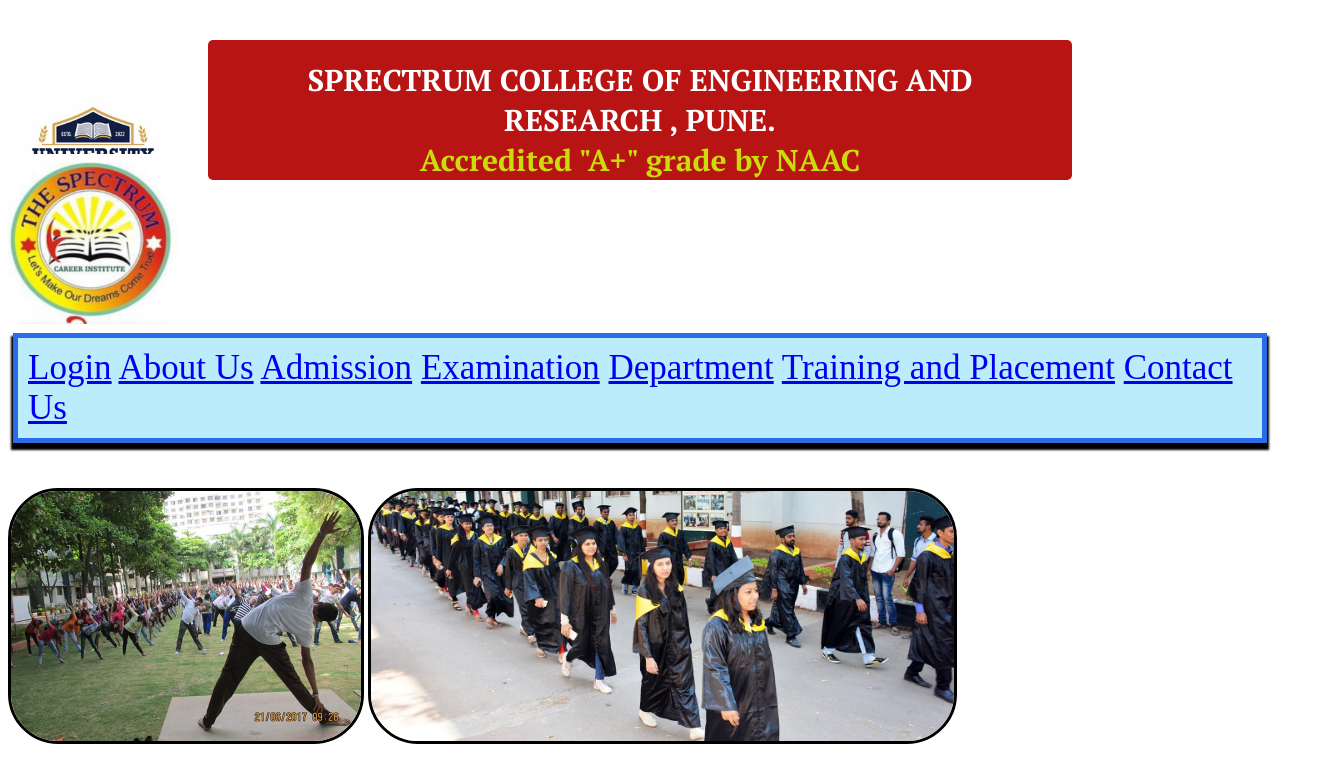
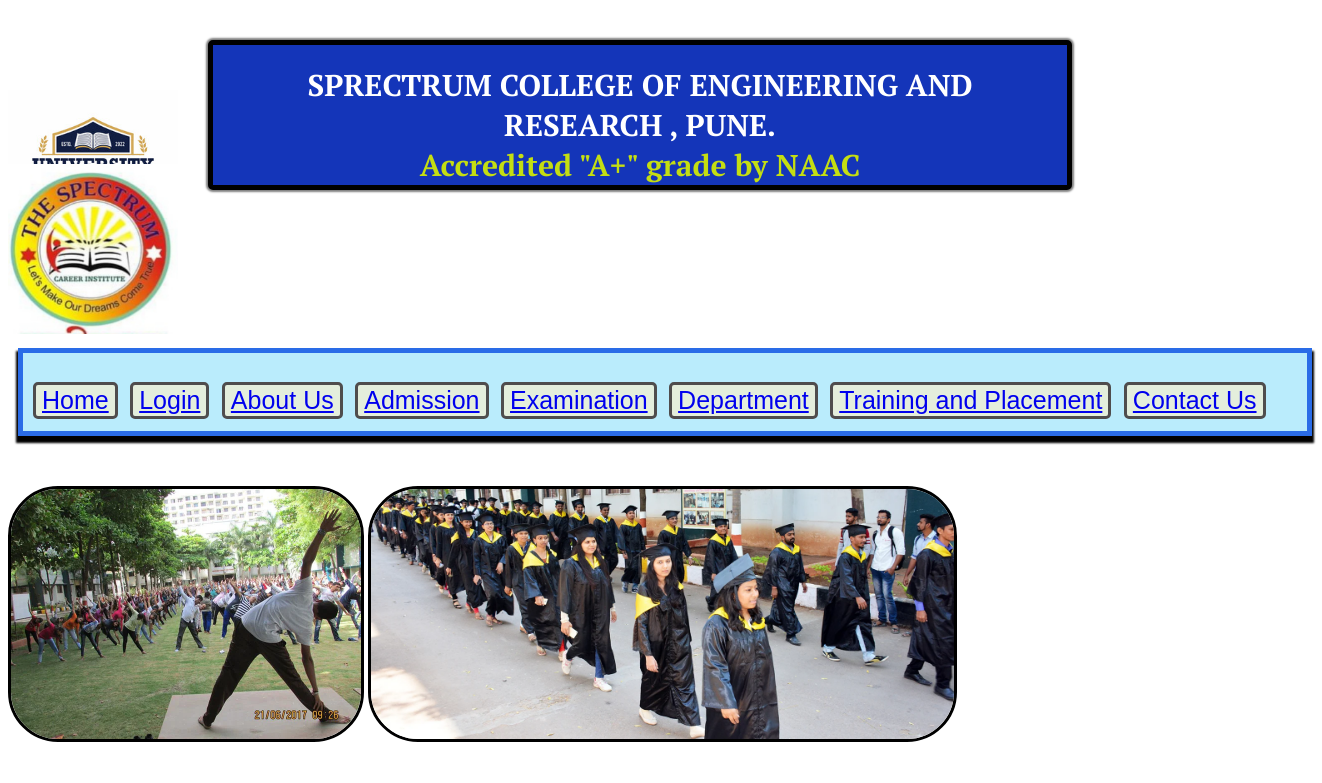
Before and after one commit to kanchansomani/college-website-group-project-1-icp-7, a plain HTML site: page index.html in a window 1280 px wide. Shown: the top 783 px of the page, 1322 px wide, since content can reach past the window. Drawn offline with Linux system fonts and the light colour scheme; files whose address does not match are found by name.

Commit message:
modified index.html

```diff
--- a/css/index.css
+++ b/css/index.css
@@ -0,0 +1,105 @@
+
+        @import url('https://fonts.googleapis.com/css2?family=PT+Serif:wght@700&display=swap');
+
+       .college_name{
+           background-color: rgb(20, 53, 185);
+           padding: 20px;
+           font-size: 30px;
+           color: rgb(255, 255, 255);
+           font-family: 'PT Serif', serif;
+           text-align: center;
+           border-radius: 5px;
+           margin-left: 200px;
+           margin-right: 200px;
+           height: 100px;
+           margin-top: 40px;
+           border: 5px solid black;
+           box-shadow: 0 0 2px 2px grey;
+
+       }
+
+       .grade{
+           color: rgba(203, 228, 11, 0.963);
+           font-size: 30px;
+           font-family: 'PT Serif', serif;
+          padding-bottom: 5px;
+       }
+
+       .image{
+        margin-top: 40px;
+        border-radius: 50px;
+        border: 3px solid black;
+       }
+
+       .card{
+        height:300px;
+        width: 30%;
+        background-color: rgb(231, 159, 202);
+        border-radius: 10px;
+        padding: 10px;
+        font-size: 20px;
+        display:inline-flex;
+        margin: 10px;
+        margin-top: 20px;
+        box-shadow: 0 0 5px 5px;
+        text-align: justify;
+       }
+
+       .about{
+        font-size: 30px;
+        margin: 20px;
+       }
+
+       .logo{
+
+        margin-top: -100px;
+        height="200px"
+
+       }
+
+       .social_media{
+       height: 40px;
+       margin:5px ;
+
+       }
+
+       .nevigation_bar{
+       font-size: 50px;
+       margin: 10px;
+       background-color: rgb(186, 236, 252);
+       border: 5px solid rgb(42, 108, 231);
+       padding: 10px;
+       display: inline-block;
+       box-shadow: 0 5px 2px 2px;
+       width: 100%;
+       }
+
+      .navigation_button{
+        font-size: 25px;
+       border: 3px solid rgb(79, 77, 77);
+       border-radius: 5px;
+       background-color: rgb(228, 238, 220);
+      }
+
+       .notice{
+        text-align: center;
+        background-color: aquamarine;
+        padding: 5px;
+        border: 5px solid grey;
+        border-radius: 10px;
+        margin: 50px 200px 0 200px;
+       }
+
+       .notice-card{
+        height:50px;
+        width: 30%;
+        background-color: rgba(24, 28, 30, 0.299);
+        border-radius: 10px;
+        padding: 10px;
+        font-size: 20px;
+        display:inline-flex;
+        margin: 10px;
+        margin-top: 20px;
+        box-shadow: 0 0 1px 1px;
+        text-align: center;
+       }
--- a/index.html
+++ b/index.html
@@ -3,109 +3,10 @@
 <head>
     <meta name="viewport" content="width=device-width, initial-scale=1.0">
     <title>Home page</title>
-    <style>
-
-
-
-        @import url('https://fonts.googleapis.com/css2?family=PT+Serif:wght@700&display=swap');
-
-       .college_name{
-           background-color: rgb(185, 20, 20);
-           padding: 20px;
-           font-size: 30px;
-           color: rgb(255, 255, 255);
-           font-family: 'PT Serif', serif;
-           text-align: center;
-           border-radius: 5px;
-           margin-left: 200px;
-           margin-right: 200px;
-           height: 100px;
-           margin-top: 40px;
-
-       }
-
-       .grade{
-           color: rgba(203, 228, 11, 0.963);
-           font-size: 30px;
-       }
-
-       .image{
-        margin-top: 40px;
-        border-radius: 50px;
-        border: 3px solid black;
-       }
-
-       .card{
-        height:300px;
-        width: 30%;
-        background-color: rgb(231, 159, 202);
-        border-radius: 10px;
-        padding: 10px;
-        font-size: 20px;
-        display:inline-flex;
-        margin: 10px;
-        margin-top: 20px;
-        box-shadow: 0 0 5px 5px;
-        text-align: justify;
-       }
-
-       .about{
-        font-size: 30px;
-        margin: 20px;
-       }
-
-       .logo{
-
-        margin-top: -100px;
-        height="200px"
-
-       }
-
-       .social_media{
-       height: 40px;
-       margin:5px ;
-
-       }
-
-       .sections{
-        font-size: 35px;
-       margin: 5px;
-       background-color: rgb(186, 236, 252);
-       border: 5px solid rgb(42, 108, 231);
-       padding: 10px;
-       display: inline-block;
-       box-shadow: 0 5px 2px 2px;
-       }
-
-       .notice{
-        text-align: center;
-        background-color: aquamarine;
-        padding: 5px;
-        border: 5px solid grey;
-        border-radius: 10px;
-        margin: 50px 200px 0 200px;
-       }
-
-       .notice-card{
-        height:300px;
-        width: 30%;
-        background-color: rgba(24, 28, 30, 0.299);
-        border-radius: 10px;
-        padding: 10px;
-        font-size: 20px;
-        display:inline-flex;
-        margin: 10px;
-        margin-top: 20px;
-        box-shadow: 0 0 5px 5px;
-        text-align: center;
-       }
-
-
-   </style>
-
-
+    <link rel="stylesheet" href="./css/index.css">
 </head>
 <body>
+
     <header>
     <div class="college_name">SPRECTRUM COLLEGE OF ENGINEERING AND RESEARCH , PUNE.<br/>
         <space class="grade"><b>Accredited "A+" grade by NAAC</b></space></div>
@@ -119,14 +20,15 @@
    </header>
 
 
-<div class="sections">
-    <a href="./pages/Loginpage.html"/>Login</a>
-    <a href="./pages/about.html"/>About Us</a>
-    <a href="./pages/admission.html"/>Admission</a>
-    <a href="./pages/examination.html"/>Examination</a>
-    <a href="./pages/department-info.html"/>Department</a>
-    <a href="./pages/training-and-placement.html"/>Training and Placement</a>
-    <a href="./pages/contact.html"/>Contact Us</a>
+<div class="nevigation_bar" class="navigation_button" >
+    <button class="navigation_button"><a href="./index.html"/>Home</a></button>
+    <button class="navigation_button"> <a href="./pages/Loginpage.html"/>Login</a></button>
+    <button class="navigation_button"><a href="./pages/about.html"/>About Us</a></button>
+    <button class="navigation_button" ><a href="./pages/admission.html"/>Admission</a></button>
+    <button class="navigation_button" > <a href="./pages/examination.html"/>Examination</a></button>
+    <button class="navigation_button"> <a href="./pages/department-info.html"/>Department</a></button>
+    <button class="navigation_button" ><a href="./pages/training-and-placement.html"/>Training and Placement</a></button>
+    <button class="navigation_button"><a href="./pages/contact.html"/>Contact Us</a>
     </div>
 
 
```
